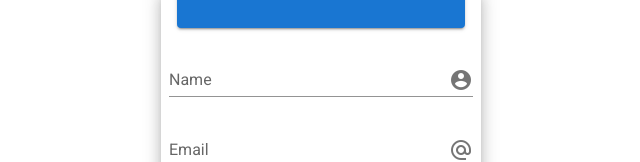
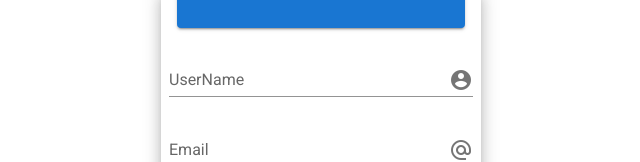
Before and after one commit to rokuuu1999/claire, a Vue app in the folder front-end/: page /register in a window 1280 px wide. Shown: the part 212-374 px from the top of the page, without its empty margins (319-959 px from the left). Built offline with nearby package versions, Linux system fonts and the light colour scheme.

Commit message:
接口文档

```diff
--- a/front-end/src/views/Login.vue
+++ b/front-end/src/views/Login.vue
@@ -49,7 +49,7 @@ export default {
   data() {
     return {
       items: {
-        name: { title: "Name", icon: "account-circle", value: "" },
+        username: { title: "UserName", icon: "account-circle", value: "" },
         email: { title: "Email", icon: "at", value: "" },
         password: { title: "Password", icon: "lock", value: "" }
       },
@@ -61,7 +61,7 @@ export default {
       console.log(this.items);
       axios
         .post("/login", {
-          name: this.items.name.value,
+          username: this.items.username.value,
           email: this.items.email.value,
           password: this.items.password.value
         })
--- a/front-end/src/views/Register.vue
+++ b/front-end/src/views/Register.vue
@@ -38,19 +38,19 @@ export default {
   },
   data() {
     return {
-      items: [
-        { title: "Name", icon: "account-circle" },
-        { title: "Email", icon: "at" },
-        { title: "Password", icon: "lock" },
-        { title: "rePassword", icon: "lock" }
-      ]
+      items: {
+        username: { title: "UserName", icon: "account-circle" },
+        email: { title: "Email", icon: "at" },
+        password: { title: "Password", icon: "lock" },
+        repassword: { title: "rePassword", icon: "lock" }
+      }
     };
   },
   methods: {
     register: function() {
       axios
         .post("/register", {
-          name: this.items.name.value,
+          username: this.items.username.value,
           email: this.items.email.value,
           password: this.items.password.value
         })
```
Also changed, not shown: 1 other file (tests, documents, lock files or other folders).
